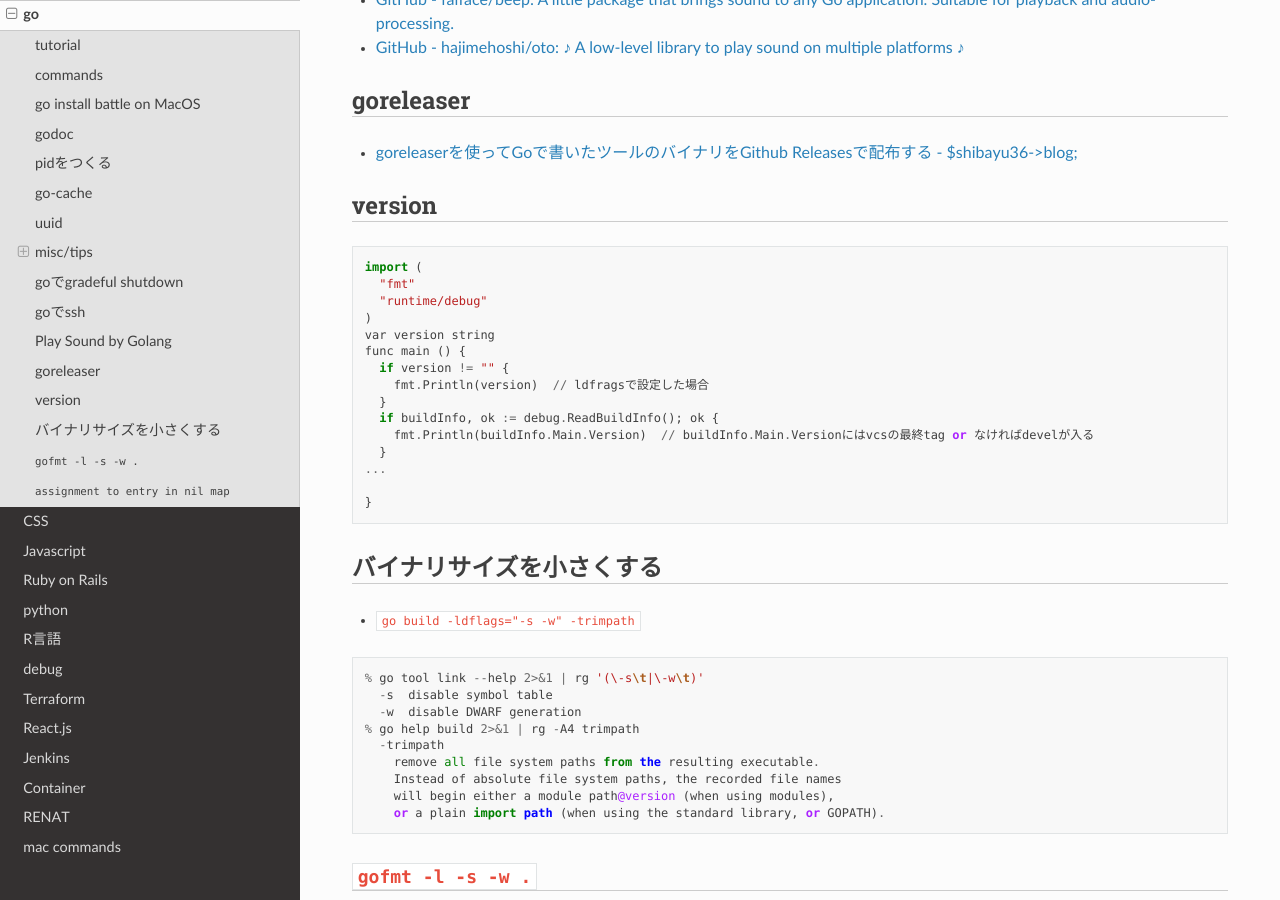
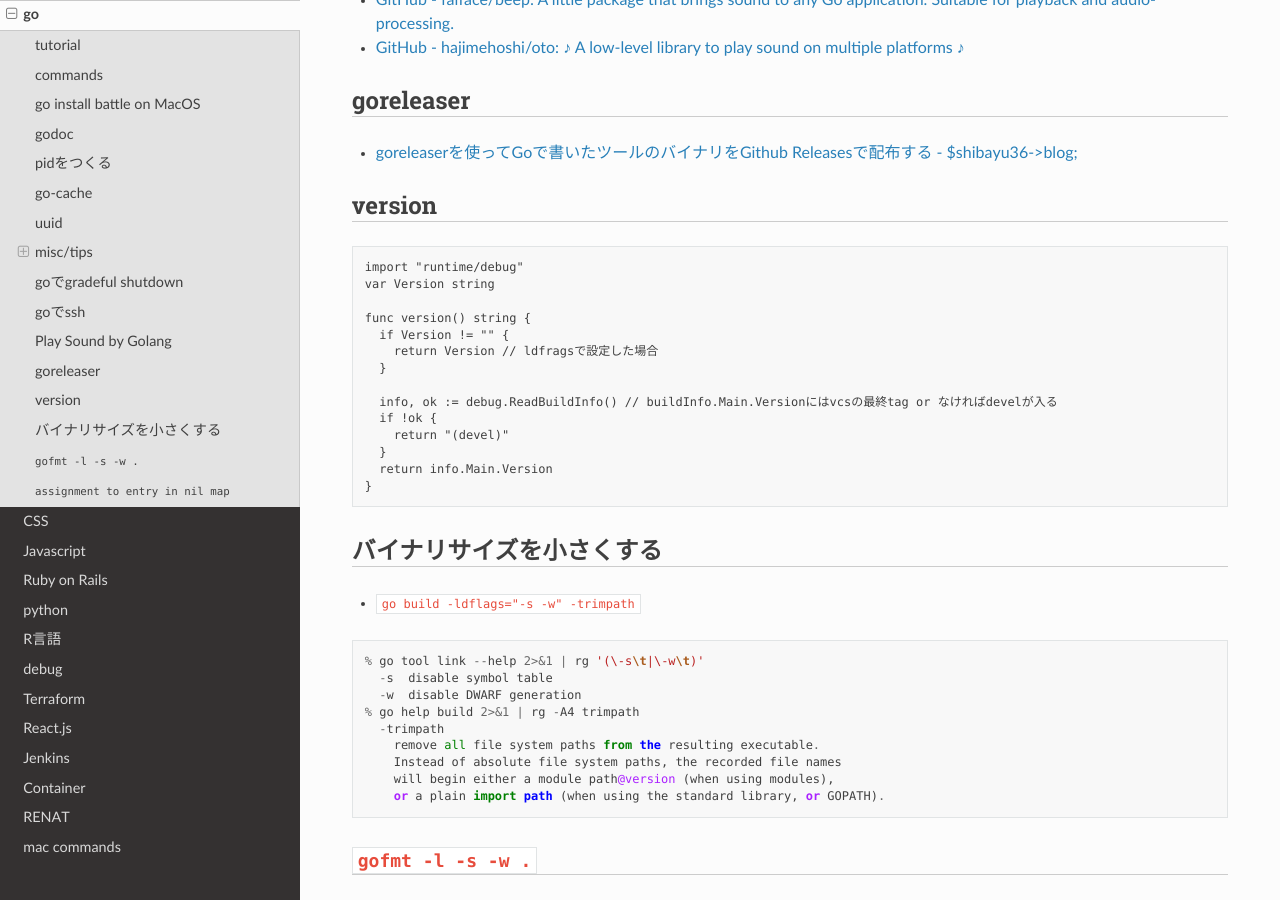
Before and after one commit to jp7fkf/JP7FKF-Warehouse, a Sphinx documentation site: the page built from source/programming/go.md, in a window 1280 px wide and 900 px high, scrolled down 4925 px. Built offline with Sphinx 7.4.7 and the Read the Docs theme 2.0.0, drawn with Linux system fonts in a browser that asks for light colours.

Commit message:
2024-04-30 20:17:49 JST

````diff
--- a/source/programming/go.md
+++ b/source/programming/go.md
@@ -243,20 +243,19 @@ Use "go help <topic>" for more information about that topic.
 
 ## version
 ```
-import (
-  "fmt"
-  "runtime/debug"
-)
-var version string
-func main () {
-  if version != "" {
-    fmt.Println(version)  // ldfragsで設定した場合
+import "runtime/debug"
+var Version string
+
+func version() string {
+  if Version != "" {
+    return Version // ldfragsで設定した場合
   }
-  if buildInfo, ok := debug.ReadBuildInfo(); ok {
-    fmt.Println(buildInfo.Main.Version)  // buildInfo.Main.Versionにはvcsの最終tag or なければdevelが入る
+
+  info, ok := debug.ReadBuildInfo() // buildInfo.Main.Versionにはvcsの最終tag or なければdevelが入る
+  if !ok {
+    return "(devel)"
   }
-...
-
+  return info.Main.Version
 }
 ```
 
````
